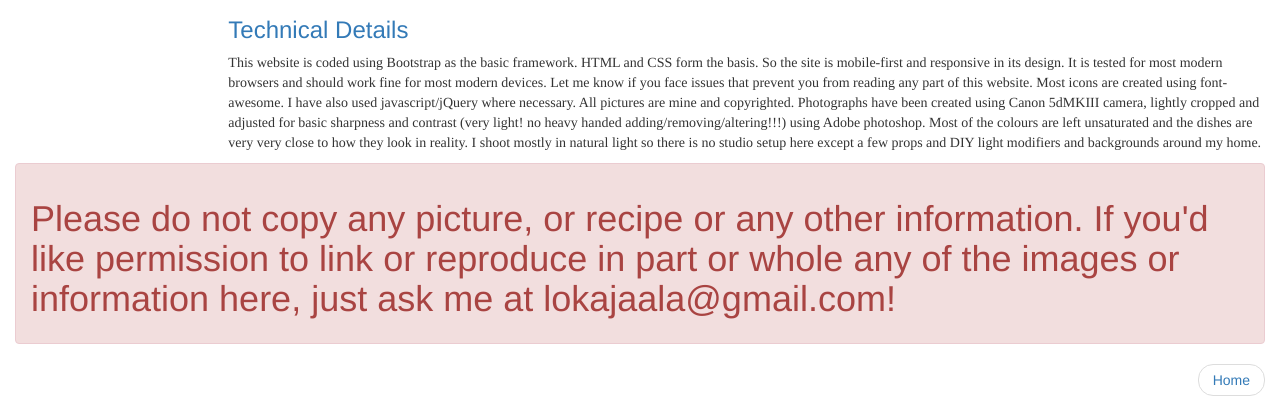
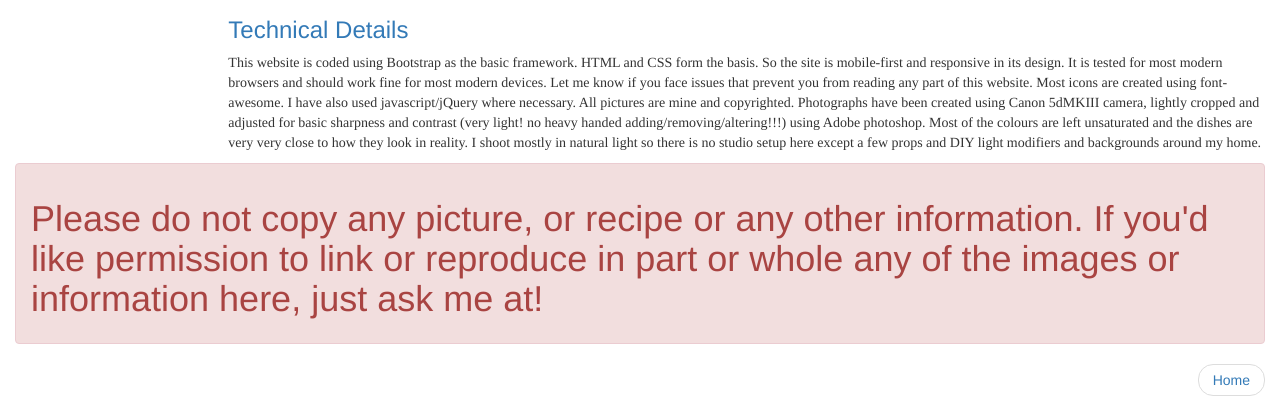
Before and after one commit to talupu/talupu.github.io, a plain HTML site: page about.html in a window 1280 px wide. Shown: the part 465-881 px from the top of the page. Drawn offline with nearby package versions, Linux system fonts and the light colour scheme.

Commit message:
Update about.html

```diff
--- a/about.html
+++ b/about.html
@@ -43,7 +43,7 @@
 			</div>
 		</div>
 
-  		<div class="alert alert-danger"><h1>Please do not copy any picture, or recipe or any other information. If you'd like permission to link or reproduce in part or whole any of the images or information here, just ask me at lokajaala@gmail.com! </h1></div>
+  		<div class="alert alert-danger"><h1>Please do not copy any picture, or recipe or any other information. If you'd like permission to link or reproduce in part or whole any of the images or information here, just ask me at! </h1></div>
 
 
 		<ul class="pager">
```
